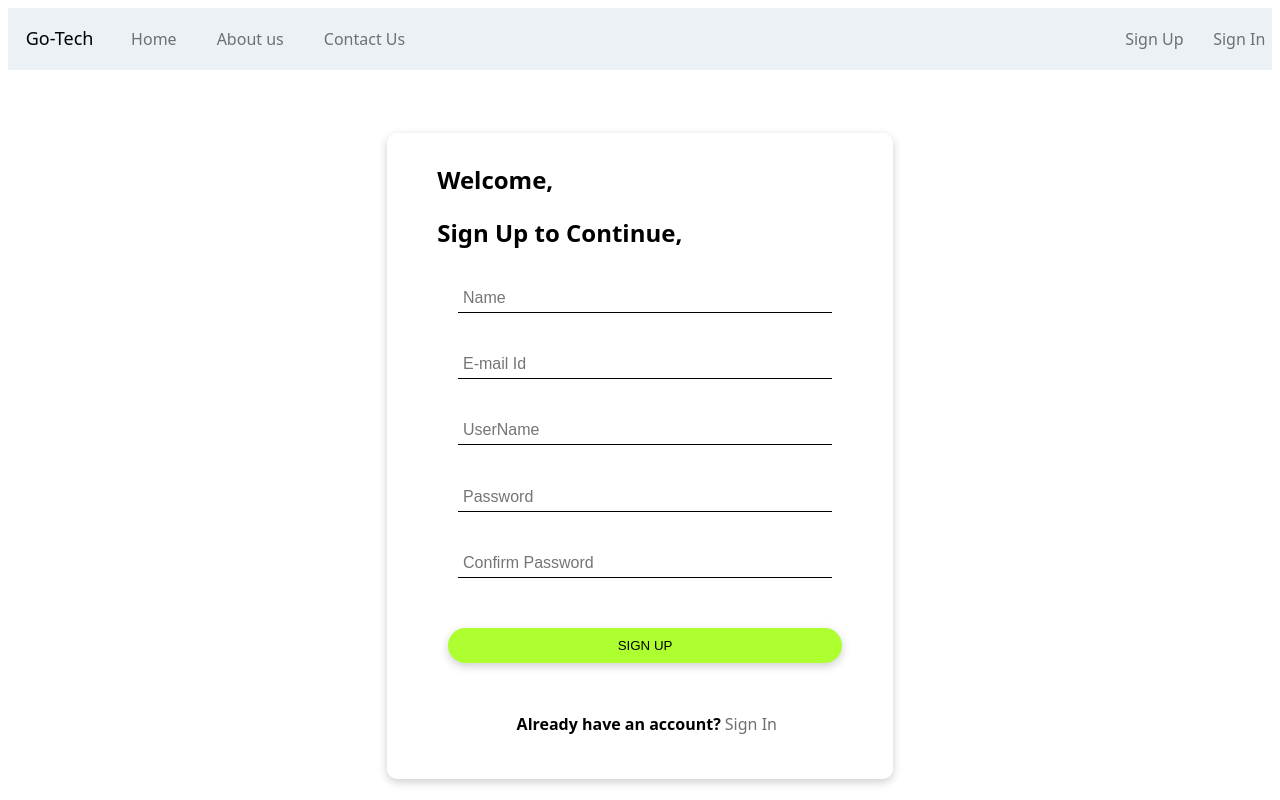
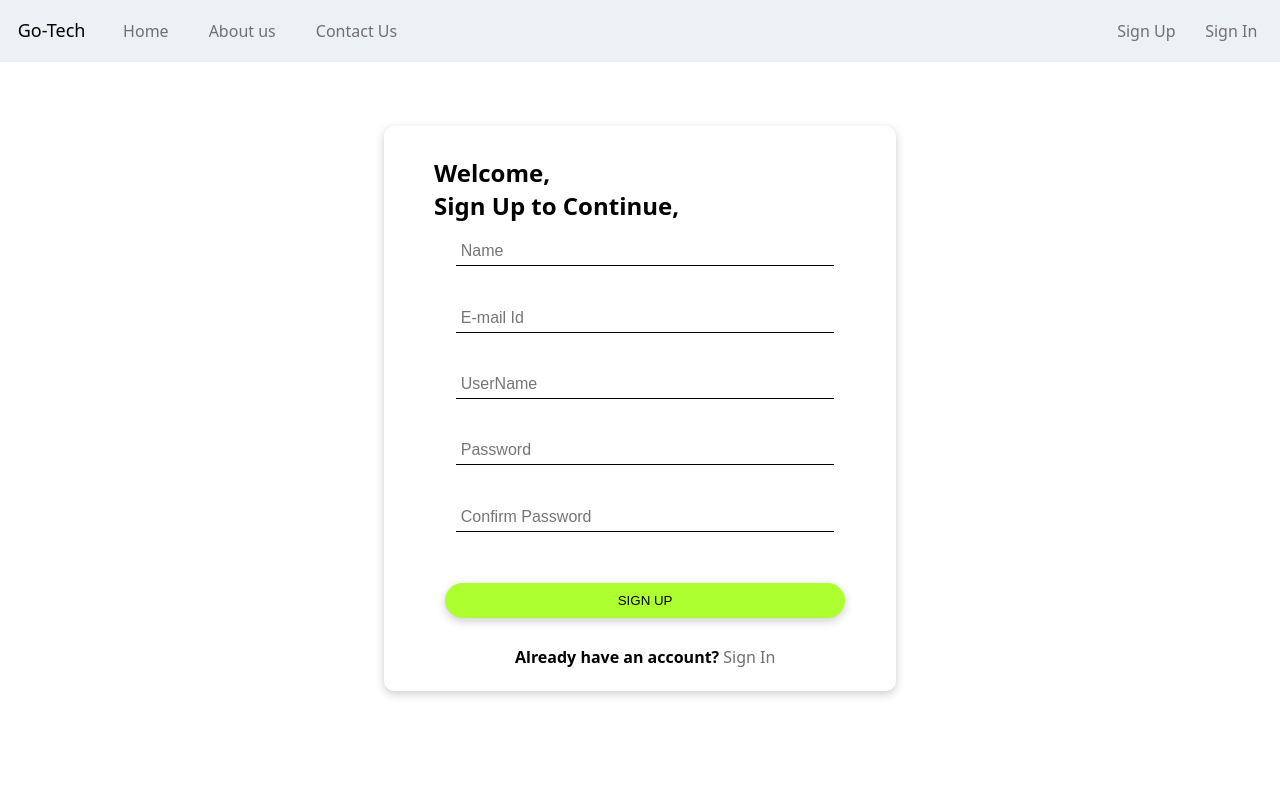
Before and after one commit to Dante-ryder/Dante-ryder.github.io, a PHP site: page /login/register.html in a window 1280 px wide. Run offline with PHP 8.4, Linux system fonts and the light colour scheme.

Commit message:
Update register.css

```diff
--- a/login/css/register.css
+++ b/login/css/register.css
@@ -1,6 +1,10 @@
 body{
     font-family: system-ui, -apple-system, BlinkMacSystemFont, 'Segoe UI', Roboto, Oxygen, Ubuntu, Cantarell, 'Open Sans', 'Helvetica Neue', sans-serif;
 
+}
+*{
+    margin:0;
+    border:0;
 }
 .login{
     border: 0px solid;
```
